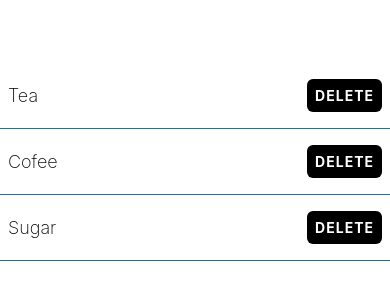
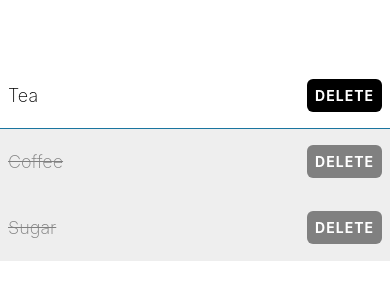
Before and after one commit to antomuangigitau/mobile_todo, a React Native app: screen / in a window 390 px wide. Shown: the part 260-560 px from the top of the page. Built offline with nearby package versions, Linux system fonts and the light colour scheme.

Commit message:
Add a completed UI for the shopping list component

```diff
--- a/App.tsx
+++ b/App.tsx
@@ -7,8 +7,8 @@
   return (
     <View style={styles.container}>
       <ShoppingListItem name="Tea" />
-      <ShoppingListItem name="Cofee" />
-      <ShoppingListItem name="Sugar" />
+      <ShoppingListItem name="Coffee" isCompleted />
+      <ShoppingListItem name="Sugar" isCompleted />
       <StatusBar style="auto" />
     </View>
   );
--- a/components/ShoppingListItem.tsx
+++ b/components/ShoppingListItem.tsx
@@ -3,8 +3,9 @@
 
 type Props = {
   name: string;
+  isCompleted?: boolean;
 };
-const ShoppingListItem = ({ name }: Props) => {
+const ShoppingListItem = ({ name, isCompleted }: Props) => {
   const handleDelete = () => {
     Alert.alert(
       `Are you sure you want to delete ${name}?`,
@@ -18,9 +19,34 @@
     );
   };
   return (
-    <View style={styles.itemContainer}>
-      <Text style={styles.itemText}>{name}</Text>
-      <TouchableOpacity style={styles.button} onPress={handleDelete}>
+    <View
+      style={[
+        styles.itemContainer,
+        isCompleted && {
+          backgroundColor: theme.colorLightGrey,
+          borderBottomColor: theme.colorLightGrey,
+        },
+      ]}
+    >
+      <Text
+        style={[
+          styles.itemText,
+          isCompleted && {
+            textDecorationLine: "line-through",
+            textDecorationColor: theme.colorGrey,
+            color: theme.colorGrey,
+          },
+        ]}
+      >
+        {name}
+      </Text>
+      <TouchableOpacity
+        style={[
+          styles.button,
+          isCompleted ? styles.completedButton : undefined,
+        ]}
+        onPress={handleDelete}
+      >
         <Text style={styles.buttonText}>Delete</Text>
       </TouchableOpacity>
     </View>
@@ -52,6 +78,9 @@
     textTransform: "uppercase",
     letterSpacing: 1,
   },
+  completedButton: {
+    backgroundColor: theme.colorGrey,
+  },
 });
 
 export default ShoppingListItem;
--- a/theme.ts
+++ b/theme.ts
@@ -2,4 +2,6 @@
   colorCelurian: "#1a759f",
   colorWhite: "#fff",
   colorBlack: "#000",
+  colorGrey: "grey",
+  colorLightGrey: "#eee",
 };
```
